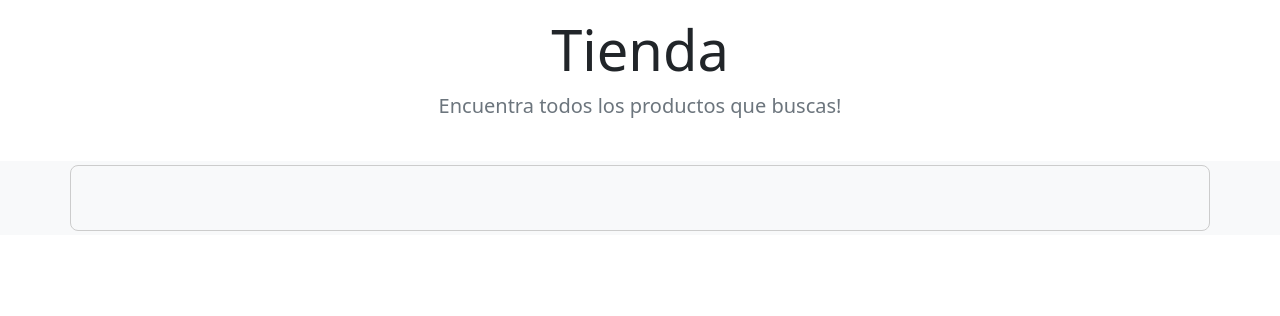
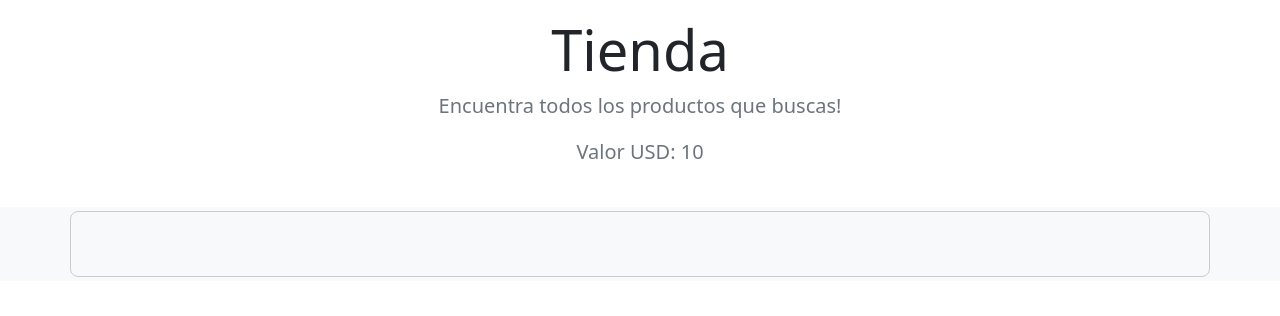
Before and after one commit to IgnacioRiffop/FERREMAS, a Django app: page /producto in a window 1280 px wide. Shown: the part 80-396 px from the top of the page. Run offline with Django 3.2, Linux system fonts and the light colour scheme; a database or web service that is not in the repository returns one stand-in record (values such as "Sample title"); data that the repository does not hold is empty; some libraries are stand-ins or nearby versions.

Commit message:
api miindicador productos.html

```diff
--- a/core/templates/core/producto.html
+++ b/core/templates/core/producto.html
@@ -11,6 +11,7 @@
 <div class="p-3 pb-md-4 mx-auto text-center">
     <h1 class="display-4 fw-normal">Tienda</h1>
     <p class="fs-5 text-muted">Encuentra todos los productos que buscas!</p>
+    <p class="fs-5 text-muted">Valor USD: {{ valorusd }}</p>
   </div>
 
   <!-- Tienda -->
--- a/core/views.py
+++ b/core/views.py
@@ -56,6 +56,9 @@
     url = "http://127.0.0.1:5000/productos"
     productos = requests.get(url).json()
 
+    respuesta = requests.get('https://mindicador.cl/api/dolar').json()
+    valor_usd = respuesta['serie'][0]['valor']
+
     page = request.GET.get('page', 1) # OBTENEMOS LA VARIABLE DE LA URL, SI NO EXISTE NADA DEVUELVE 1
 
     try:
@@ -66,7 +69,8 @@
 
     data = {
         'listado': productos,
-        'paginator': paginator
+        'paginator': paginator,
+        'valorusd' : valor_usd
     }
 
     # Renderiza el template 'productos.html' y pasa la lista de productos como contexto
```
